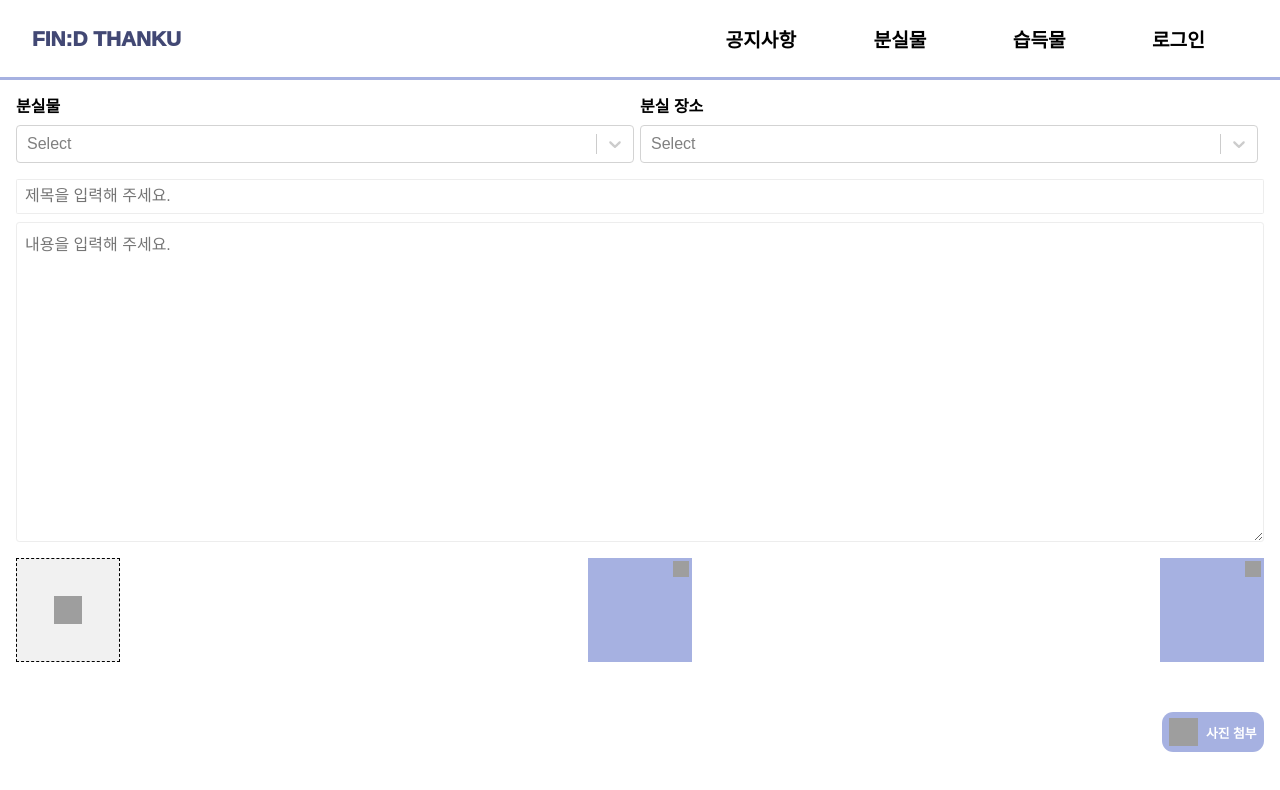
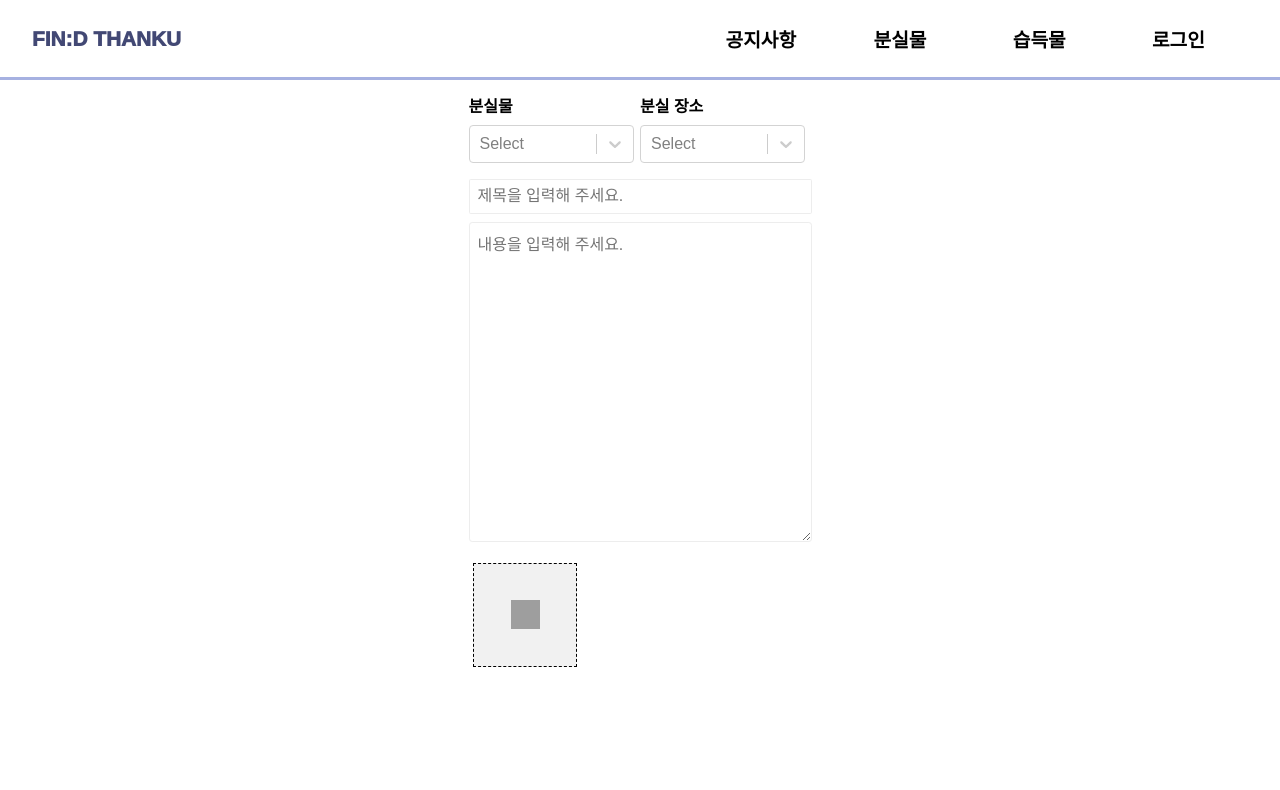
Before and after one commit to find-thanku/find-thanku-client, a React (Create React App) app: page /lost-board/upload in a window 1280 px wide. Shown: the top 790 px of the page. Built offline with nearby package versions, Linux system fonts and the light colour scheme; grey boxes are pictures that could not be loaded.

Commit message:
feat : photo upload, preview, delete

```diff
--- a/src/component/photo-uploader/index.tsx
+++ b/src/component/photo-uploader/index.tsx
@@ -1,9 +1,30 @@
 import React, { useRef, useState } from "react";
 import { STATIC_URL } from "../../asset/constant";
 import * as S from "./styles";
+import { Photo } from "./types";
 
 
 const PhotoUploader = (props: any) => {
+  const [ photoList, setPhotoList] = useState<Photo[]>([]);
+
+  const photoPreview = () => {
+    return photoList.map((photo) => {
+      return (
+        <S.PhotoPreview>
+          <S.Delete
+            src={STATIC_URL.X_MARK_WHITE}
+            alt="delete"
+            onClick={() => removePhoto(photo.url)}
+          />
+          <S.Photo src={photo.url} alt="file to add"/>
+        </S.PhotoPreview>
+      )
+    })
+  }
+
+  const removePhoto = (deleteUrl: string) => {
+    setPhotoList(photoList.filter(photo => photo.url !== deleteUrl))
+  }
 
   // Create a reference to the hidden file input element
   const hiddenFileInput = useRef<any>(null);
@@ -16,29 +37,30 @@ const PhotoUploader = (props: any) => {
 
   // Call a function (passed as a prop from the parent component)
   // to handle the user-selected file
-  const handleChange = (event: any) => {
-    const fileUploaded = event.target.files[0];
-    props.handleFile(fileUploaded);
+  const handlePhoto = (e: any) => {
+    let temp = Array<Photo>();
+    const photoToAdd = e.target.files;
+
+    for (let i = 0; i < photoToAdd.length; i++) {
+      temp.push({id: photoToAdd[i].name, file: photoToAdd[i], url: URL.createObjectURL(photoToAdd[i])})
+    };
+    setPhotoList(temp.concat(photoList));
   };
+
   return (
     <>
       <S.PhotoContainer>
         <S.AddPhoto onClick={handleClick}>
-          <S.Photo src={STATIC_URL.PHOTO} alt="photo"/>
+          <S.PhotoIcon src={STATIC_URL.PHOTO} alt="photo"/>
         </S.AddPhoto>
-        <S.PhotoPreview>
-          <S.Delete src={STATIC_URL.X_MARK_WHITE} alt="delete"/>
-        </S.PhotoPreview>
-        <S.PhotoPreview>
-          <S.Delete src={STATIC_URL.X_MARK_WHITE} alt="delete"/>
-        </S.PhotoPreview>
+        {photoPreview()}
       </S.PhotoContainer>
       <input
         type="file"
         accept="image/jpg, image/jpeg, image/png"
         multiple
         ref={hiddenFileInput}
-        onChange={handleChange}
+        onChange={(e) => handlePhoto(e)}
         style={{display: 'none'}}
       />
     </>
--- a/src/component/photo-uploader/styles.ts
+++ b/src/component/photo-uploader/styles.ts
@@ -6,39 +6,47 @@ export const Button = styled.button`
 
 export const PhotoContainer = styled.div`
   display: flex;
+  flex-flow: wrap;
   align-items: center;
-  justify-content: space-between;
   width: 100%;
-
 `;
 
 export const AddPhoto = styled.div`
   display: flex;
   align-items: center;
   justify-content: center;
-  width: 6.5rem;
+  min-width: 6.5rem;
   height: 6.5rem;
   background-color: ${THEME_COLOR.GRAY};
   border: 1px dashed black;
+  margin: 0.3rem 0.3rem;
 `;
 
 export const PhotoPreview = styled.div`
   display: flex;
   align-items: flex-start;
   justify-content: flex-end;
+  position: relative;
   width: 6.5rem;
   height: 6.5rem;
-  background-color: ${THEME_COLOR.VIOLET};
+  margin: 0.3rem 0.3rem;
+`;
+
+export const PhotoIcon = styled.img`
+  width: 1.8rem;
+  height: 1.8rem;
 `;
 
 export const Photo = styled.img`
-  width: 1.8rem;
-  height: 1.8rem;
+  width: 6.5rem;
+  height: 6.5rem;
 `;
 
 export const Delete = styled.img`
   width: 1rem;
   height: 1rem;
   margin: 0.2rem;
-  z-index: 100;
+
+  position: absolute;
+  right: 0px;
 `;
--- /dev/null
+++ b/src/component/photo-uploader/types.ts
@@ -0,0 +1,5 @@
+export interface Photo {
+  id: string;
+  file: string;
+  url: string;
+}
--- a/src/container/lost-upload-container/index.tsx
+++ b/src/container/lost-upload-container/index.tsx
@@ -1,5 +1,4 @@
 import React from "react";
-import { STATIC_URL } from "../../asset/constant";
 import UploadHeader from "../../component/upload-header";
 import ItemSelectBox from "../../component/item-select-box";
 import PlaceSelectBox from "../../component/place-select-box";
@@ -25,16 +24,6 @@ const LostUploadContainer = () => {
             <S.InputBox placeholder="제목을 입력해 주세요."/>
           </S.TitleContainer>
           <S.ContentBox placeholder="내용을 입력해 주세요."/>
-          <label>
-            <S.ImageInput
-              type="file"
-              accept="image/jpeg, image/jpg, image/png, image/gif"
-            />
-            <S.PhotoContainer>
-              <S.Photo src={STATIC_URL.PHOTO_WHITE} alt="photo"/>
-              사진 첨부
-            </S.PhotoContainer>
-          </label>
           <PhotoUploader/>
         </S.UploadContainer>
     </S.Wrapper>
--- a/src/container/lost-upload-container/styles.ts
+++ b/src/container/lost-upload-container/styles.ts
@@ -12,7 +12,7 @@ export const Wrapper = styled.div`
 export const UploadContainer = styled.div`
   display: flex;
   flex-direction: column;
-  width: 100%;
+  width: 375px;
   padding: 0.8rem 1rem;
 `;
 
```
